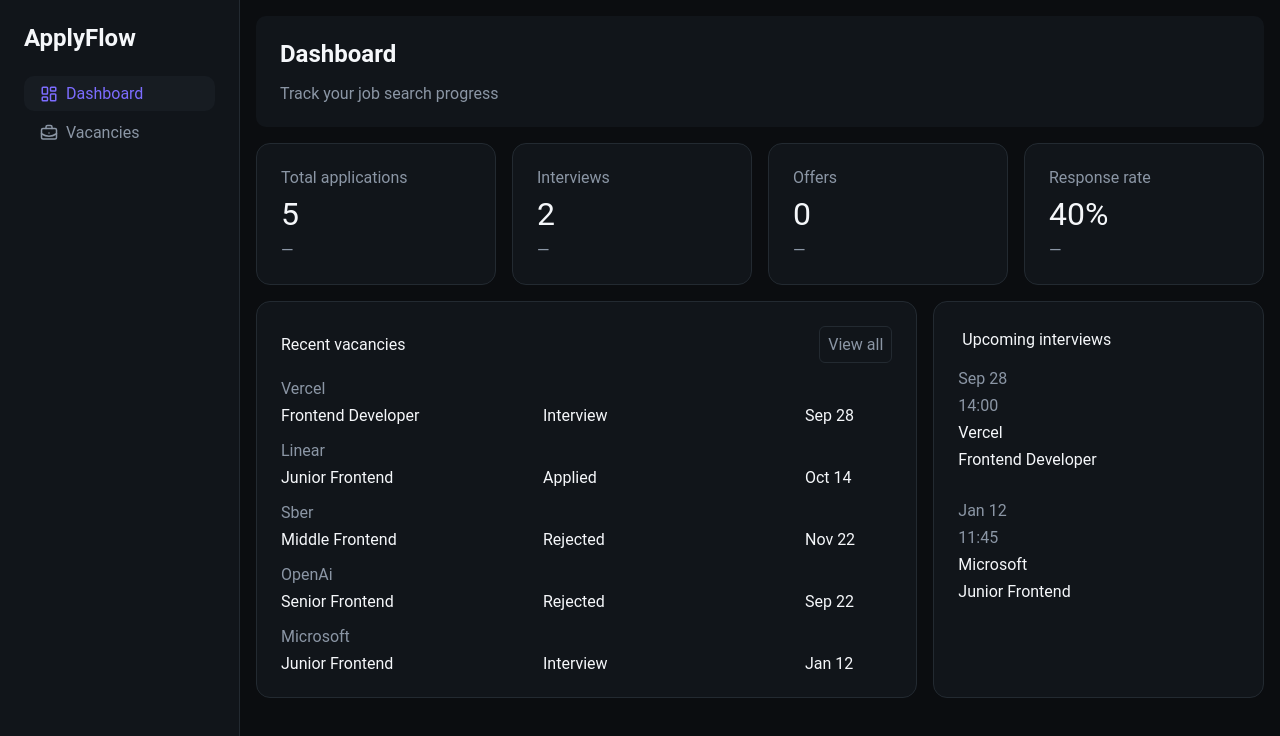
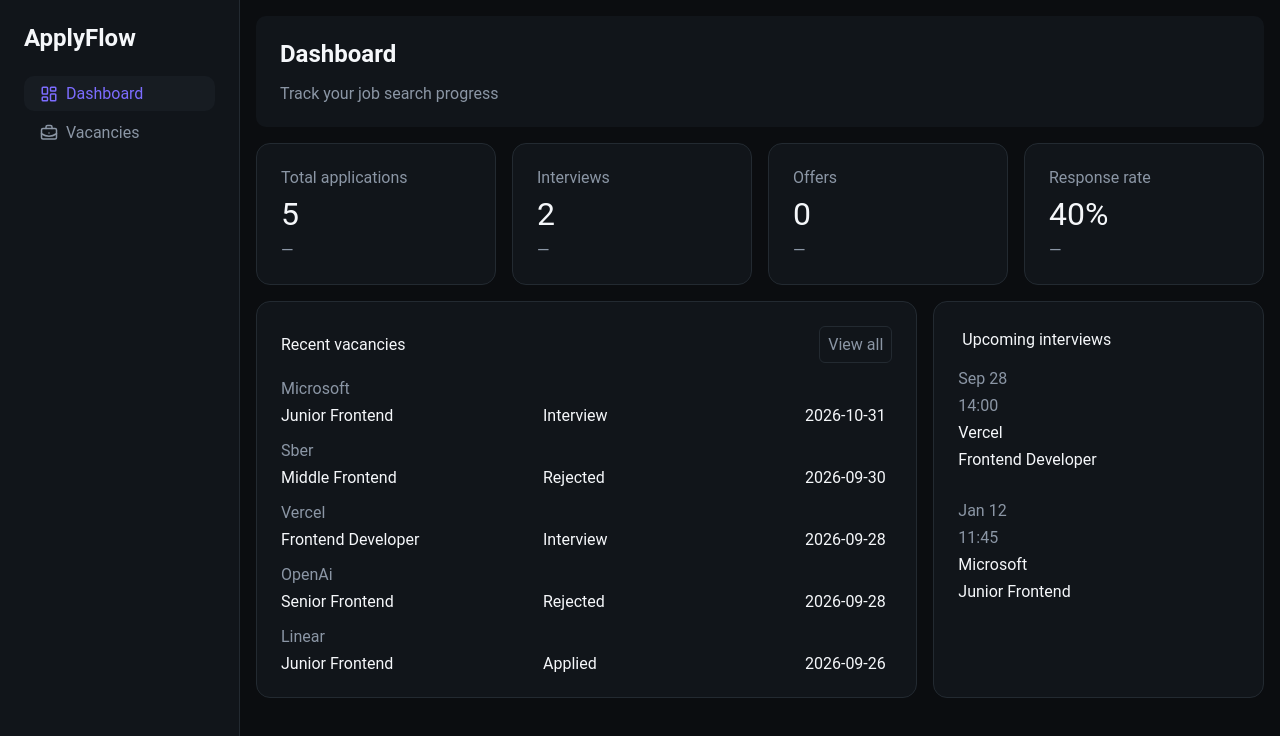
Before and after one commit to SHADrussed/apply-flow, a React (Vite) app: page / in a window 1280 px wide. Shown: the top 736 px of the page. Built offline with nearby package versions, Linux system fonts and the light colour scheme.

Commit message:
feat: add dynamic dashboard stats and recent vacancies

```diff
--- a/src/components/RecentVacancies/RecentVacancies.jsx
+++ b/src/components/RecentVacancies/RecentVacancies.jsx
@@ -1,4 +1,5 @@
-import { vacancies } from "../../data/vacancies";
+import { useContext } from "react";
+import { VacanciesContext } from "../../contexts/VacanciesContext";
 import {
   RecentStyled,
   RecentTitle,
@@ -12,6 +13,11 @@
 } from "./RecentVacancies.styled";
 
 export default function RecentVacancies() {
+  const { vacancies } = useContext(VacanciesContext);
+  const recentVacancies = [...vacancies]
+    .sort((a, b) => new Date(b.date) - new Date(a.date))
+    .slice(0, 5);
+
   return (
     <RecentStyled>
       <RecentUpper>
@@ -19,7 +25,8 @@
         <ViewAll to="/vacancies">View all</ViewAll>
       </RecentUpper>
       <VacanciesList>
-        {vacancies.map((vacancy) => (
+        {recentVacancies.length > 0 ? (
+          recentVacancies.map((vacancy) => (
             <RecentVacancy key={vacancy.id}>
               <VacancyCompany>{vacancy.company}</VacancyCompany>
               <VacancyMoreInfo>
@@ -28,7 +35,10 @@
                 <VacancyLowerText>{vacancy.date}</VacancyLowerText>
               </VacancyMoreInfo>
             </RecentVacancy>
-        ))}
+          ))
+        ) : (
+          <p>No vacancies yet. Add your first vacancy!</p>
+        )}
       </VacanciesList>
     </RecentStyled>
   );
```
Lines whose indentation alone changed are shown as unchanged.
